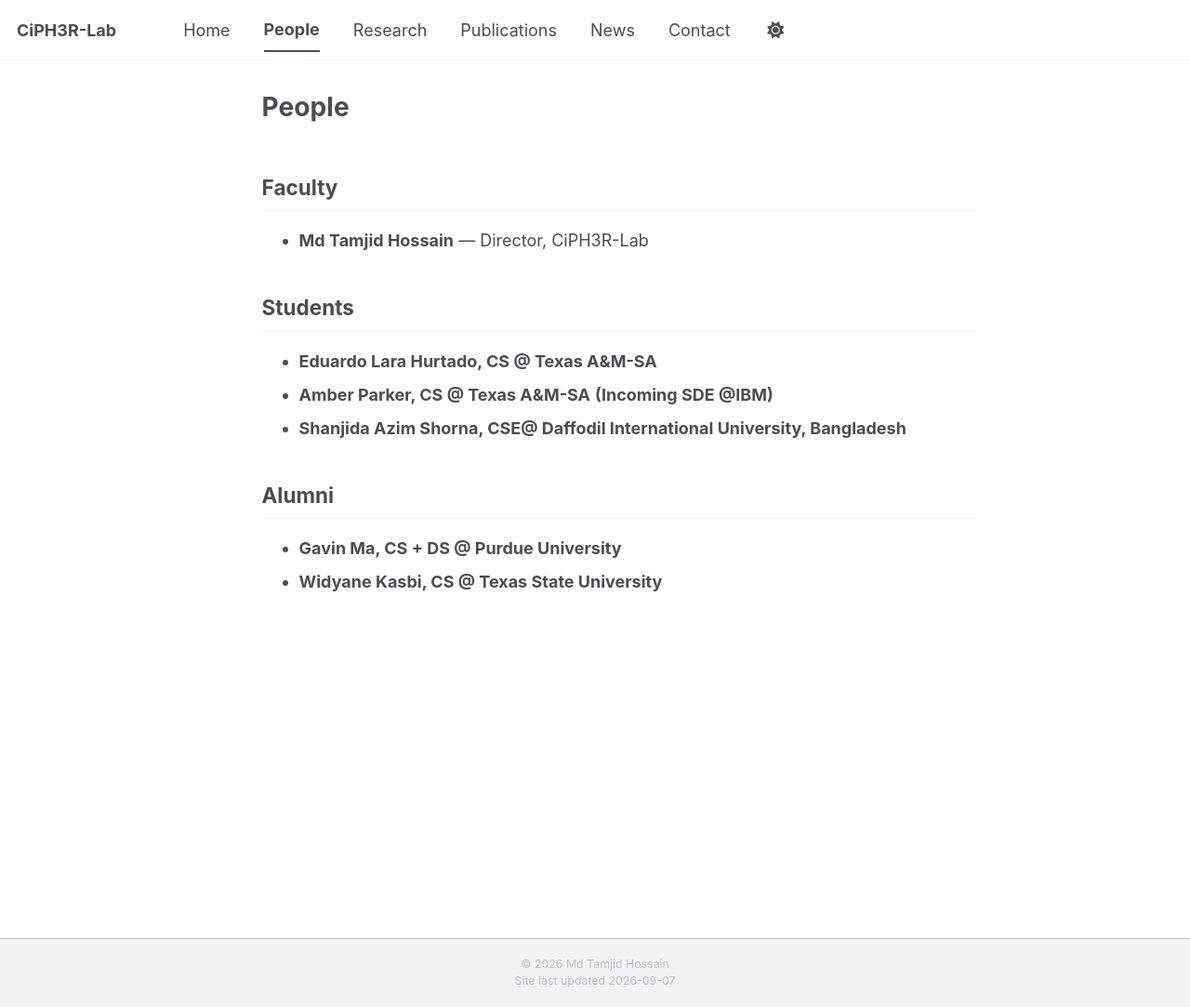
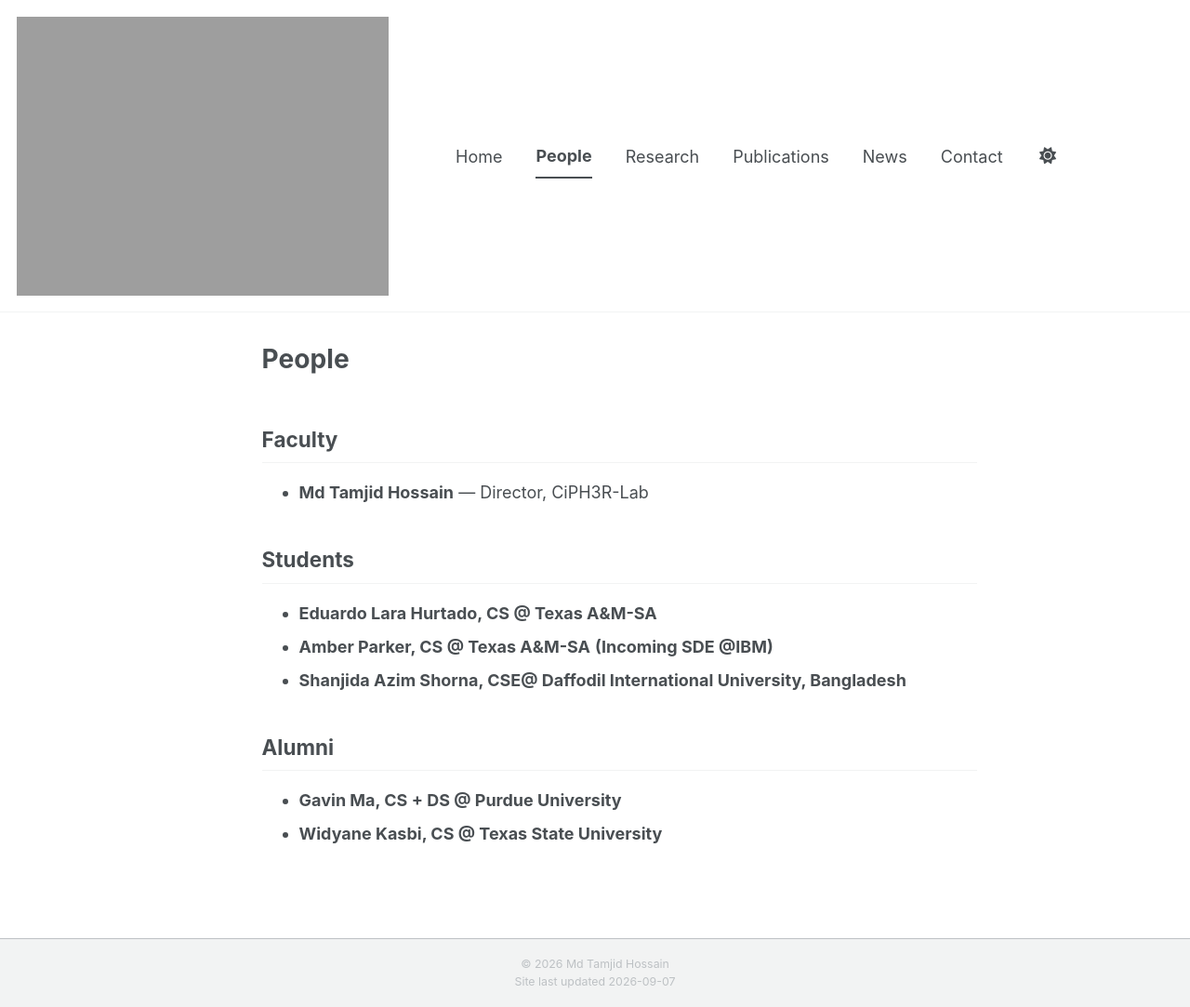
Before and after one commit to ciph3rLab/ciph3rLab.github.io, a Jekyll site: the page built from _pages/people.md, in a window 1280 px wide and 1083 px high. Shown: the whole window at 93% size. Built offline with Jekyll 4.4.1, drawn with Linux system fonts in a browser that asks for light colours; a script bundle is joined from its source files by our own code; library files that are not in the unit come from our copies.

Commit message:
Update masthead to include lab logo link

```diff
--- a/_includes/masthead.html
+++ b/_includes/masthead.html
@@ -6,7 +6,11 @@
         <button><span class="navicon"></span></button>
         <ul class="visible-links">
           <li class="masthead__menu-item masthead__menu-item--lg persist {% if page.url == '/' or page.url == '/index.html' %}selected{% endif %}">
-            <a href="{{ base_path }}/">{{ site.title }}</a>
+            <a href="{{ base_path }}/" class="lab-brand">
+            <img src="{{ base_path }}/assets/ciph3r-logo.png"
+                 alt="CiPH3R-Lab"
+                 class="lab-logo">
+            </a>
           </li>
           {% for link in site.data.navigation.main %}
             {% if link.url contains 'http' %}
```
